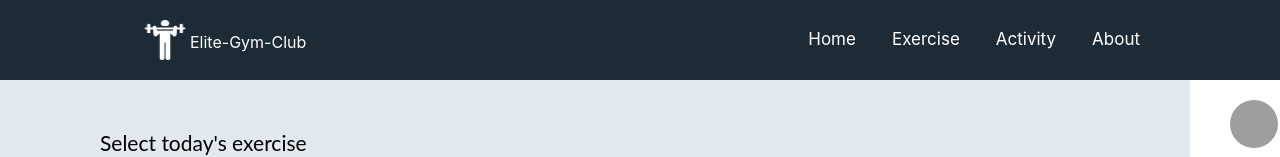
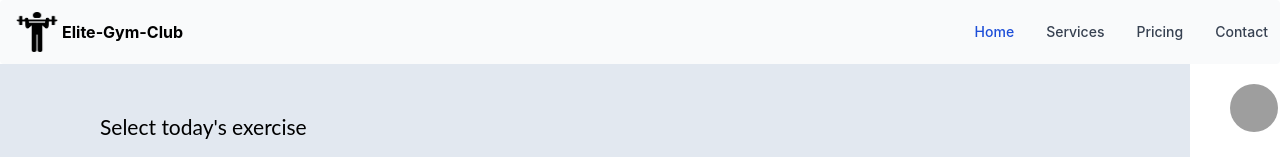
Before and after one commit to SayedRafiadHossan/Elite_Gym_Club, a React (Create React App) app: page / in a window 1280 px wide. Shown: the top 157 px of the page. Built offline with nearby package versions, Linux system fonts and the light colour scheme; grey boxes are pictures that could not be loaded.

Commit message:
Rersponsive set

```diff
--- a/src/Component/Cart/Cart.css
+++ b/src/Component/Cart/Cart.css
@@ -9,8 +9,7 @@
 .active-btn:hover{
     background-color: #10b981;
 }
-@media only screen and (max-width: 700px) {
-    .card-contain{
-        visibility: hidden;
-    }
-  }
+@media only screen and (max-width: 640px) {
+
+
+}
--- a/src/Component/Cart/Cart.js
+++ b/src/Component/Cart/Cart.js
@@ -21,7 +21,7 @@
         addCompleteToast.classList.add('hidden');
     }
     return (
-        <nav className=' card-contain'>
+        <nav className=' card-contain hidden lg:block'>
         <div className='flex'>
             <img class="inline-block h-12 w-12 rounded-full ring-2 ring-white my-5 mx-10" src="https://images.unsplash.com/photo-1491528323818-fdd1faba62cc?ixlib=rb-1.2.1&ixid=eyJhcHBfaWQiOjEyMDd9&auto=format&fit=facearea&facepad=2&w=256&h=256&q=80" alt=""/>
             <div className='my-5'>
--- a/src/Component/Header/Header.css
+++ b/src/Component/Header/Header.css
@@ -38,4 +38,7 @@
         padding-left: 0px;
         padding-right: 0px;
     }
+    .nav-right{
+        display: none;
+    }
   }
--- a/src/Component/Header/Header.js
+++ b/src/Component/Header/Header.js
@@ -3,19 +3,60 @@
 import logo from "../../images/gym-1.png"
 const Header = () => {
     return (
-        <nav className='header'>
+
+<nav class="p-3 bg-gray-50 rounded border-gray-200 dark:bg-gray-800 dark:border-gray-700">
+  <div class="container flex flex-wrap justify-between items-center mx-auto">
+    <a href="#tt" class="flex items-center">
+    <div className='header-right-site'>
+                <img src={logo} alt="" />
+                <h1 className='mt-2 font-bold'>Elite-Gym-Club</h1>
+            </div>
+    </a>
+    <button data-collapse-toggle="navbar-solid-bg" type="button" class="inline-flex justify-center items-center ml-3 text-gray-400 rounded-lg md:hidden hover:text-gray-900 focus:outline-none focus:ring-2 focus:ring-blue-300 dark:text-gray-400 dark:hover:text-white dark:focus:ring-gray-500" aria-controls="navbar-solid-bg" aria-expanded="false">
+      <span class="sr-only">Open main menu</span>
+      <svg class="w-6 h-6" aria-hidden="true" fill="currentColor" viewBox="0 0 20 20" xmlns="http://www.w3.org/2000/svg"><path fill-rule="evenodd" d="M3 5a1 1 0 011-1h12a1 1 0 110 2H4a1 1 0 01-1-1zM3 10a1 1 0 011-1h12a1 1 0 110 2H4a1 1 0 01-1-1zM3 15a1 1 0 011-1h12a1 1 0 110 2H4a1 1 0 01-1-1z" clip-rule="evenodd"></path></svg>
+    </button>
+    <div class="hidden w-full md:block md:w-auto" id="navbar-solid-bg">
+      <ul class="flex flex-col mt-4 bg-gray-50 rounded-lg md:flex-row md:space-x-8 md:mt-0 md:text-sm md:font-medium md:border-0 md:bg-transparent dark:bg-gray-800 md:dark:bg-transparent dark:border-gray-700">
+        <li>
+          <a href="#rr" class="block py-2 pr-4 pl-3 text-white bg-blue-700 rounded md:bg-transparent md:text-blue-700 md:p-0 md:dark:text-white dark:bg-blue-600 md:dark:bg-transparent" aria-current="page">Home</a>
+        </li>
+        <li>
+          <a href="#rr" class="block py-2 pr-4 pl-3 text-gray-700 rounded hover:bg-gray-100 md:hover:bg-transparent md:border-0 md:hover:text-blue-700 md:p-0 dark:text-gray-400 md:dark:hover:text-white dark:hover:bg-gray-700 dark:hover:text-white md:dark:hover:bg-transparent">Services</a>
+        </li>
+        <li>
+          <a href="#htr" class="block py-2 pr-4 pl-3 text-gray-700 rounded hover:bg-gray-100 md:hover:bg-transparent md:border-0 md:hover:text-blue-700 md:p-0 dark:text-gray-400 md:dark:hover:text-white dark:hover:bg-gray-700 dark:hover:text-white md:dark:hover:bg-transparent">Pricing</a>
+        </li>
+        <li>
+          <a href="#th" class="block py-2 pr-4 pl-3 text-gray-700 rounded hover:bg-gray-100 md:hover:bg-transparent md:border-0 md:hover:text-blue-700 md:p-0 dark:text-gray-400 md:dark:hover:text-white dark:hover:bg-gray-700 dark:hover:text-white md:dark:hover:bg-transparent">Contact</a>
+        </li>
+      </ul>
+    </div>
+  </div>
+</nav>
+
+    );
+};
+export default Header;
+
+
+        <nav class="p-3 bg-gray-50 rounded border-gray-200 dark:bg-gray-800 dark:border-gray-700">
+            <div class="container flex flex-wrap justify-between items-center mx-auto">
+                <button data-collapse-toggle="navbar-solid-bg" type="button" class="inline-flex justify-center items-center ml-3 text-gray-400 rounded-lg md:hidden hover:text-gray-900 focus:outline-none focus:ring-2 focus:ring-blue-300 dark:text-gray-400 dark:hover:text-white dark:focus:ring-gray-500" aria-controls="navbar-solid-bg" aria-expanded="false">
+                <span class="sr-only">Open main menu</span>
+                <svg class="w-6 h-6" aria-hidden="true" fill="currentColor" viewBox="0 0 20 20" xmlns="http://www.w3.org/2000/svg"><path fill-rule="evenodd" d="M3 5a1 1 0 011-1h12a1 1 0 110 2H4a1 1 0 01-1-1zM3 10a1 1 0 011-1h12a1 1 0 110 2H4a1 1 0 01-1-1zM3 15a1 1 0 011-1h12a1 1 0 110 2H4a1 1 0 01-1-1z" clip-rule="evenodd"></path></svg>
+                </button>
+            </div>
+            <div className='header'>
             <div className='header-right-site'>
-            <img src={logo} alt="" />
-            <h1>Elite-Gym-Club</h1>
+                <img src={logo} alt="" />
+                <h1>Elite-Gym-Club</h1>
             </div>
-
-            <div>
+            <div className='nav-right'>
                 <a href="/Home">Home</a>
                 <a href="/Exercise">Exercise</a>
                 <a href="/Activity">Activity</a>
                 <a href="/about">About</a>
             </div>
+            </div>
         </nav>
-    );
-};
-export default Header;
--- a/src/Component/Qna/Qna.js
+++ b/src/Component/Qna/Qna.js
@@ -2,7 +2,7 @@
 
 const Qna = () => {
     return (
-        <div className='text-center mx-10 my-5'>
+        <div className='text-center mx-10 lg:my-5 my-0'>
             <h1 className='font-extrabold m-5 underline'>Frequently Question & Answer</h1>
             <div>
                 <h1 className='font-semibold'>1. What does React actually do?</h1>
```
Also changed, not shown: src/Component/Exercise/Exercise.css (line endings or trailing spaces).
